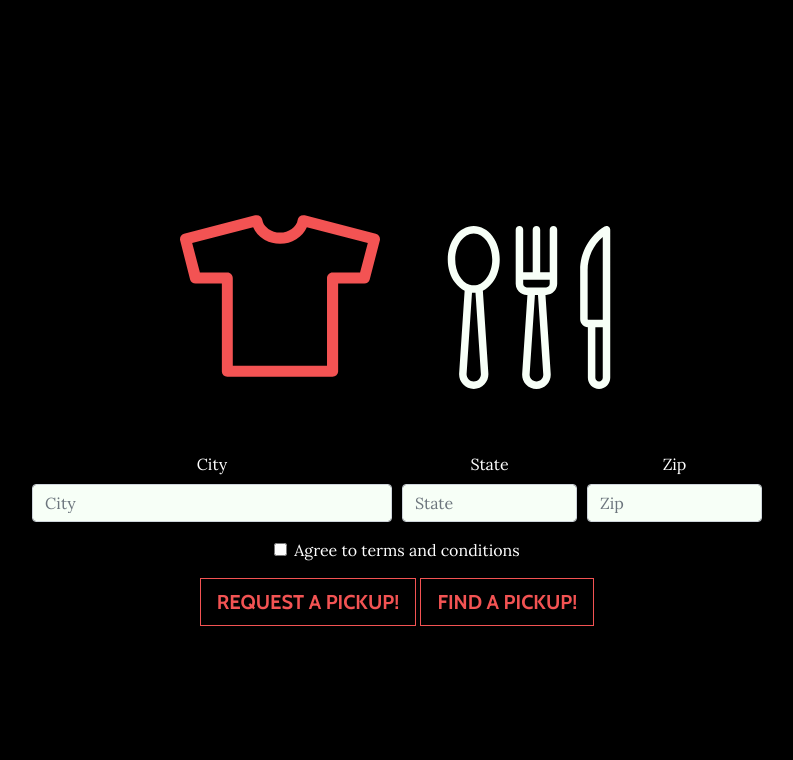
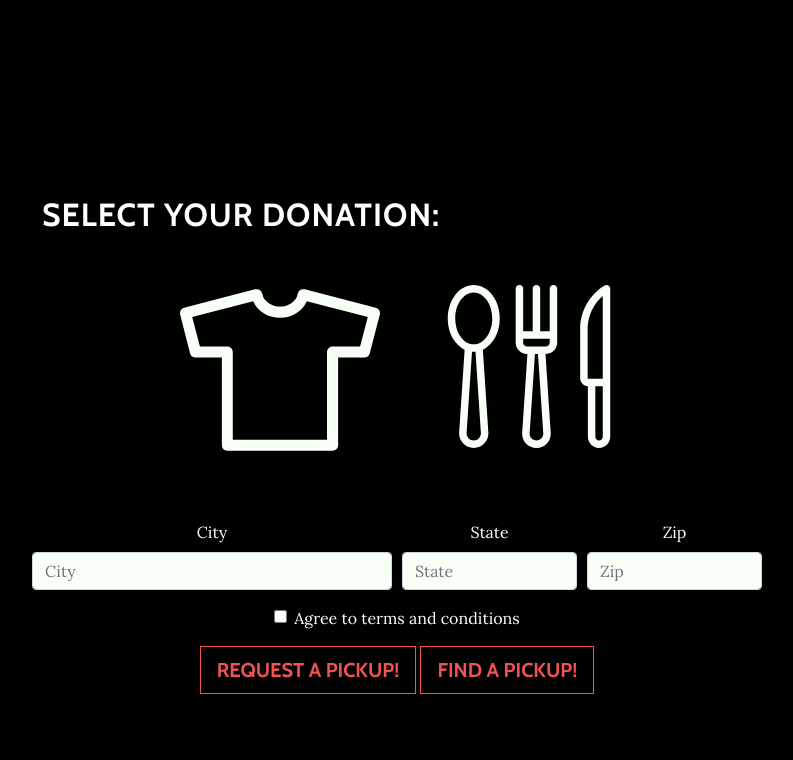
Before and after one commit to rayraydejesus/DevFest2018, a Flask app: page / in a window 1280 px wide. Shown: the part 2169-2929 px from the top of the page, without its empty margins (243-1036 px from the left). Run offline with Flask 2, Linux system fonts and the light colour scheme; some libraries are stand-ins or nearby versions.

Commit message:
Swapped images

```diff
--- a/GivEasy/static/js/grayscale.js
+++ b/GivEasy/static/js/grayscale.js
@@ -1,5 +1,12 @@
 (function($) {
   "use strict"; // Start of use strict
+
+  $("#select-food").click(function(){
+    $(this).find('img').toggle();
+  });
+  $("#select-clothes").click(function(){
+    $(this).find('img').toggle();
+  });
 
   // Smooth scrolling using jQuery easing
   $('a.js-scroll-trigger[href*="#"]:not([href="#"])').click(function() {
--- a/GivEasy/templates/index.html
+++ b/GivEasy/templates/index.html
@@ -100,9 +100,18 @@
     <section id="contact" class="content-section text-center">
       <div class="container">
           <div class="row col-lg-8 mx-auto">
+            <h2> Select your Donation:</h2>
+          </div>
+          <div class="row col-lg-8 mx-auto">
               <div class="wrapper">
-                <input class="buttonOne" type="image" src="static/img/t-shirt-red.svg" alt="SUBMIT">
-                <input class="buttonTwo" type="image" src="static/img/cutlery-white.svg" alt="SUBMIT">
+                <span id="select-clothes">
+                  <img class="buttonOne" src="static/img/t-shirt-white.svg" alt="SUBMIT">
+                  <img class="buttonOne" src="static/img/t-shirt-blue.svg" alt="SUBMIT" style="display:none">
+                </span>
+                <span id="select-food">
+                  <img class="buttonTwo" src="static/img/cutlery-white.svg" alt="SUBMIT">
+                  <img class="buttonTwo" src="static/img/cutlery-blue.svg" alt="SUBMIT" style="display:none">
+                </span>
               </div>
           </div>
         <div class="row">
```
Also changed, not shown: GivEasy/static/js/form.js (line endings or trailing spaces).
